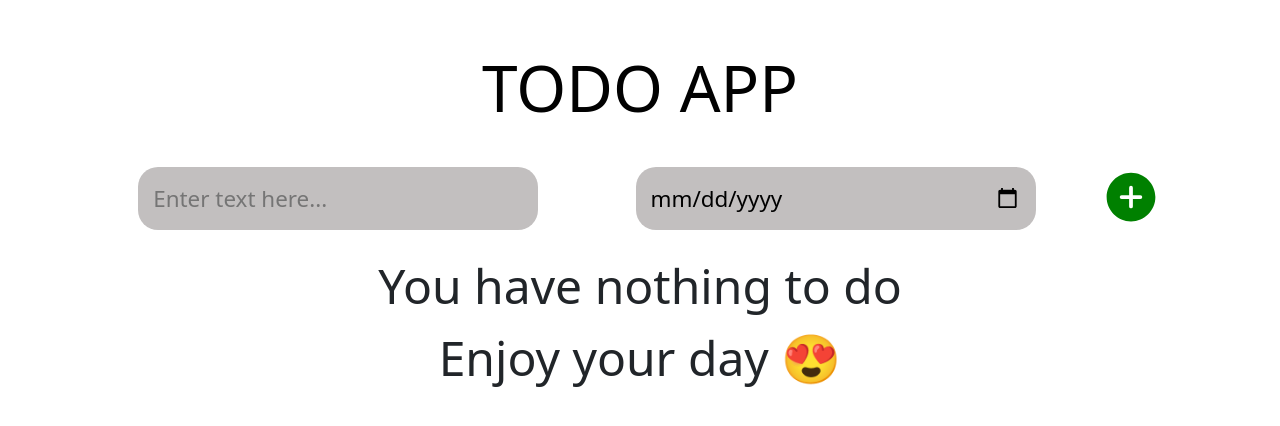
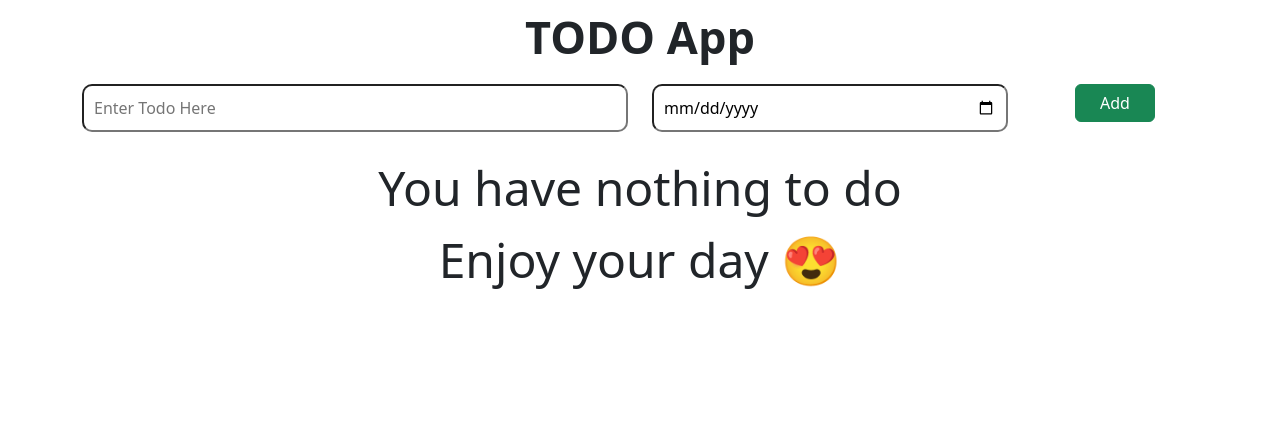
Before and after one commit to alimusahaf114/React.js-Learning-files, a React (Vite) app in the folder Projects/todo-app-version-2/: page / in a window 1280 px wide. Shown: the top 426 px of the page. Built offline with nearby package versions, Linux system fonts and the light colour scheme.

Commit message:
Adding updated files

```diff
--- a/Projects/todo-app-version-2/src/App.css
+++ b/Projects/todo-app-version-2/src/App.css
@@ -1,4 +1,13 @@
-.todo-container {
-  /* text-align: left; */
-  padding: 50px;
+input {
+  width: 100%;
+  padding: 10px;
+  border-radius: 10px;
 }
+
+.kg-button {
+  min-width: 80px;
+}
+
+.kg-row {
+  margin: 10px 5px;
+}
--- a/Projects/todo-app-version-2/src/App.jsx
+++ b/Projects/todo-app-version-2/src/App.jsx
@@ -1,14 +1,19 @@
 import AppName from "./Components/AppName";
-import EnterTodo from "./Components/EnterTodo";
+import AddTodo from "./Components/EnterTodo";
 import TodoItems from "./Components/TodoItems";
+import WelcomeMessage from "./Components/WelcomeMessage";
 import "./App.css";
 import { useState } from "react";
-import WelcomeMessage from "./Components/WelcomeMessage";
+
 function App() {
   const [todoItems, setTodoItems] = useState([]);
 
   const handleNewItem = (itemName, itemDueDate) => {
-    const newTodoItems = [...todoItems, { name: itemName, Date: itemDueDate }];
+    console.log(`New Item Added: ${itemName} Date:${itemDueDate}`);
+    const newTodoItems = [
+      ...todoItems,
+      { name: itemName, dueDate: itemDueDate },
+    ];
     setTodoItems(newTodoItems);
   };
 
@@ -16,10 +21,11 @@ function App() {
     const newTodoItems = todoItems.filter((item) => item.name !== todoItemName);
     setTodoItems(newTodoItems);
   };
+
   return (
     <center className="todo-container">
-      <AppName></AppName>
-      <EnterTodo onNewItem={handleNewItem}></EnterTodo>
+      <AppName />
+      <AddTodo onNewItem={handleNewItem} />
       {todoItems.length === 0 && <WelcomeMessage></WelcomeMessage>}
       <TodoItems
         todoItems={todoItems}
--- a/Projects/todo-app-version-2/src/Components/AppName.jsx
+++ b/Projects/todo-app-version-2/src/Components/AppName.jsx
@@ -1,6 +1,7 @@
-import head from "./Name.module.css";
+import styles from "./AppName.module.css";
+
 function AppName() {
-  return <h2 className={head["heading"]}>TODO APP </h2>;
+  return <h1 className={styles.todoHeading}>TODO App</h1>;
 }
 
 export default AppName;
--- /dev/null
+++ b/Projects/todo-app-version-2/src/Components/AppName.module.css
@@ -0,0 +1,6 @@
+.todoHeading {
+  font-weight: 700;
+  font-size: 45px;
+  margin: 10px;
+  margin-bottom: 20px;
+}
--- a/Projects/todo-app-version-2/src/Components/EnterTodo.jsx
+++ b/Projects/todo-app-version-2/src/Components/EnterTodo.jsx
@@ -1,52 +1,49 @@
-import styles from "./EnterTodo.module.css";
-import { IoAddCircle } from "react-icons/io5";
 import { useState } from "react";
-function EnterTodo({ onNewItem }) {
-  const [todoName, setTodoName] = useState("");
-  const [dueDate, setDueDate] = useState("");
+
+function AddTodo({ onNewItem }) {
+  const [todoName, setTodoName] = useState();
+  const [dueDate, setDueDate] = useState();
 
   const handleNameChange = (event) => {
     setTodoName(event.target.value);
   };
+
   const handleDateChange = (event) => {
     setDueDate(event.target.value);
   };
 
-  const handleButtonClicked = () => {
+  const handleAddButtonClicked = () => {
     onNewItem(todoName, dueDate);
     setDueDate("");
     setTodoName("");
   };
 
   return (
-    <>
-      <div className={styles.row}>
+    <div className="container text-center">
+      <div className="row kg-row">
         <div className="col-6">
           <input
             type="text"
+            placeholder="Enter Todo Here"
             value={todoName}
-            placeholder="Enter text here..."
-            className={styles.input1}
             onChange={handleNameChange}
           />
         </div>
         <div className="col-4">
-          <input
-            className={styles.input2}
-            type="date"
-            value={dueDate}
-            onChange={handleDateChange}
-          />
+          <input type="date" value={dueDate} onChange={handleDateChange} />
         </div>
         <div className="col-2">
-          <IoAddCircle
-            className={styles["button1"]}
-            onClick={handleButtonClicked}
-          />
+          <button
+            type="button"
+            className="btn btn-success kg-button"
+            onClick={handleAddButtonClicked}
+          >
+            Add
+          </button>
         </div>
       </div>
-    </>
+    </div>
   );
 }
 
-export default EnterTodo;
+export default AddTodo;
--- a/Projects/todo-app-version-2/src/Components/EnterTodo.module.css
+++ /dev/null
@@ -1,32 +0,0 @@
-.input1 {
-  width: 400px;
-}
-.input2 {
-  width: 400px;
-  margin-right: 90px;
-}
-.input1,
-.input2 {
-  padding: 15px;
-  font-size: 1.4rem;
-  border: none;
-  outline: none;
-  background-color: rgb(194, 191, 191);
-
-  border-radius: 20px;
-}
-
-.button1 {
-  min-width: 30px;
-  border: none;
-  color: green;
-  font-size: 60px;
-}
-.button1:hover {
-  cursor: pointer;
-}
-.row {
-  margin-top: 10px;
-  margin-left: -9px;
-  display: flex;
-}
--- a/Projects/todo-app-version-2/src/Components/Name.module.css
+++ /dev/null
@@ -1,6 +0,0 @@
-.heading {
-  font-size: 4rem;
-  text-align: center;
-  margin-bottom: 40px;
-  color: rgb(1, 1, 1);
-}
--- a/Projects/todo-app-version-2/src/Components/TodoData.jsx
+++ b/Projects/todo-app-version-2/src/Components/TodoData.jsx
@@ -1,24 +1,21 @@
-import styles from "./TodoData.module.css";
-import { MdDelete } from "react-icons/md";
-function TodoData({ todoItem, todoDate, onDeleteClick }) {
+function TodoItem({ todoName, todoDate, onDeleteClick }) {
   return (
-    <>
-      <div className={styles.row}>
-        <div className=" col-6 ">
-          <li className={styles.inp1}>{todoItem}</li>
-        </div>
-        <div className=" col-4">
-          <li className={styles.inp1}>{todoDate}</li>
-        </div>
+    <div className="container">
+      <div className="row kg-row">
+        <div className="col-6">{todoName}</div>
+        <div className="col-4">{todoDate}</div>
         <div className="col-2">
-          <MdDelete
-            className={styles["button"]}
-            onClick={() => onDeleteClick(todoItem)}
-          />
+          <button
+            type="button"
+            className="btn btn-danger kg-button"
+            onClick={() => onDeleteClick(todoName)}
+          >
+            Delete
+          </button>
         </div>
       </div>
-    </>
+    </div>
   );
 }
 
-export default TodoData;
+export default TodoItem;
--- a/Projects/todo-app-version-2/src/Components/TodoData.module.css
+++ /dev/null
@@ -1,34 +0,0 @@
-.button {
-  min-width: 30px;
-  border: none;
-  color: red;
-  font-size: 60px;
-}
-.button:hover {
-  cursor: pointer;
-}
-.inp1 {
-  width: 400px;
-}
-
-.inp1,
-.inp2 {
-  padding: 15px;
-  font-size: 1rem;
-  border: none;
-  outline: none;
-  background-color: rgb(232, 232, 232);
-  box-shadow: 2px 2px 5px 0px rgba(166, 203, 240, 0.3);
-  border-radius: 20px;
-}
-
-li {
-  list-style: none;
-
-  text-align: left;
-}
-.row {
-  margin-top: 10px;
-  margin-left: -9px;
-  display: flex;
-}
--- a/Projects/todo-app-version-2/src/Components/TodoItems.jsx
+++ b/Projects/todo-app-version-2/src/Components/TodoItems.jsx
@@ -1,15 +1,15 @@
-import TodoData from "./TodoData";
-const TodoItems = ({ todoItems , onDeleteClick }) => {
+import TodoItem from "./TodoData";
+import styles from "./TodoItems.module.css";
 
+const TodoItems = ({ todoItems, onDeleteClick }) => {
   return (
-    <div className="items-container">
+    <div className={styles.itemsContainer}>
       {todoItems.map((item) => (
-        <TodoData
-          key={item.name}
-          todoItem={item.name}
-          todoDate={item.Date}
+        <TodoItem
+          todoDate={item.dueDate}
+          todoName={item.name}
           onDeleteClick={onDeleteClick}
-        ></TodoData>
+        ></TodoItem>
       ))}
     </div>
   );
--- /dev/null
+++ b/Projects/todo-app-version-2/src/Components/TodoItems.module.css
@@ -0,0 +1,3 @@
+.itemsContainer {
+  text-align: left;
+}
```
